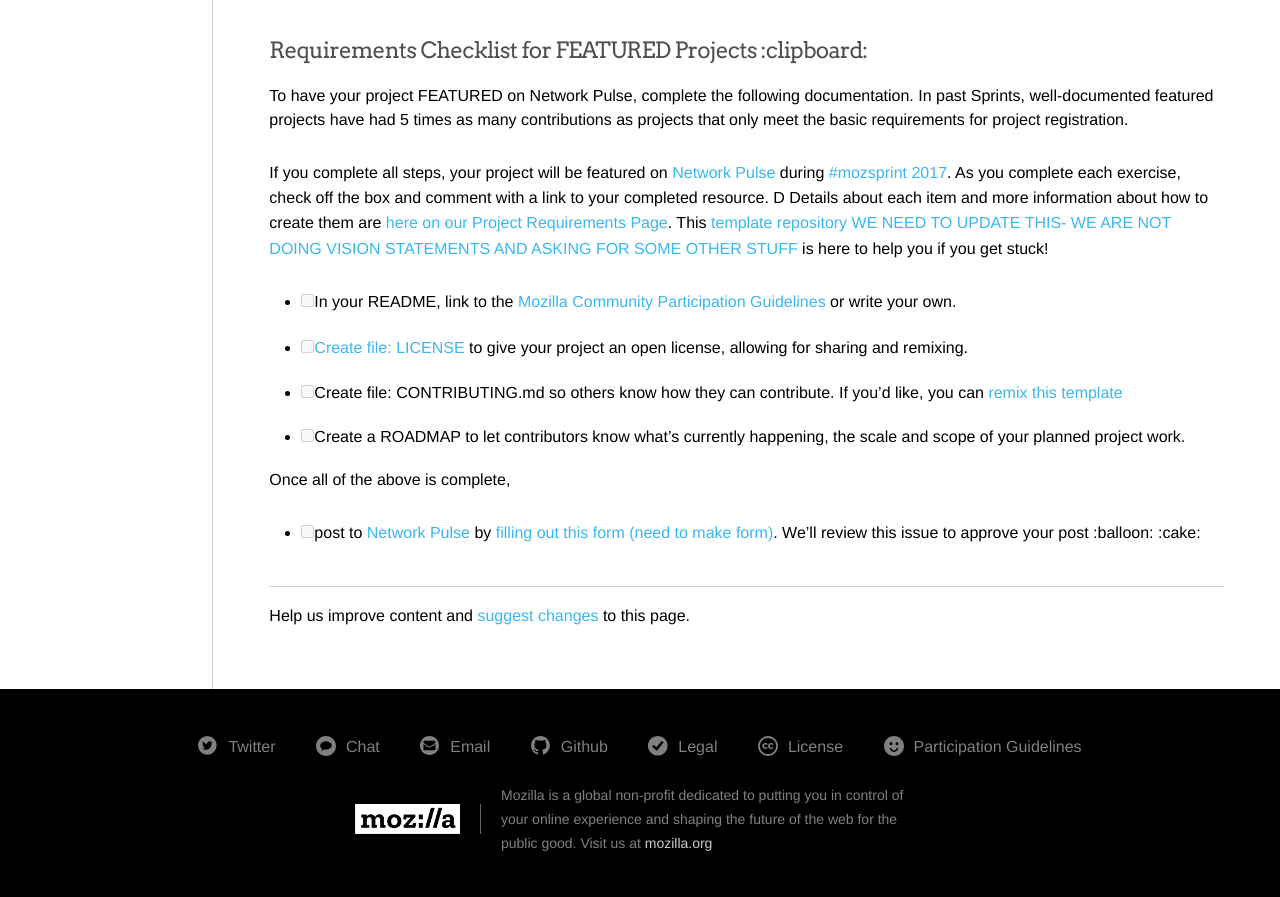
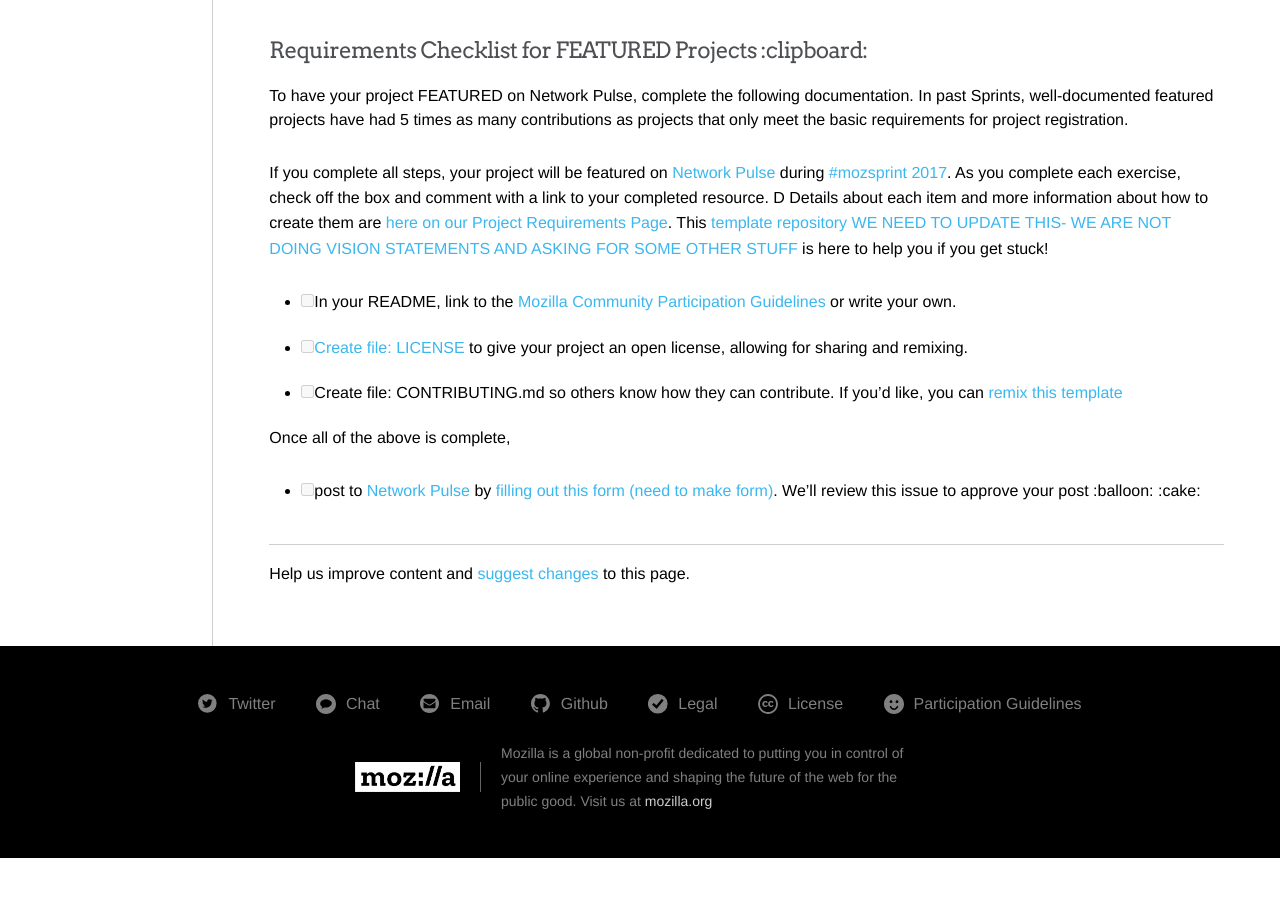
Before and after one commit to mozilla/global-sprint, a Jekyll site: the page built from issue-template.md, in a window 1280 px wide and 900 px high, scrolled down 1024 px. Shown: the top 897 px of the window. Built offline with Jekyll 4.4.1, drawn with Linux system fonts in a browser that asks for light colours; our own code applies the rules of GitHub Pages for plain Markdown files; comment, search, counter and statistics services are not loaded; a style sheet for code colours, icons or effects is not loaded; after the commit the page ends 1882 px from its top, so only the background shows below that.

Commit message:
Update issue-template.md

```diff
--- a/issue-template.md
+++ b/issue-template.md
@@ -33,8 +33,6 @@ This [template repository WE NEED TO UPDATE THIS- WE ARE NOT DOING VISION STATEM
 * [ ] In your README, link to the [Mozilla Community Participation Guidelines](https://www.mozilla.org/en-US/about/governance/policies/participation/) or write your own.
 * [ ] [Create file: LICENSE](http://choosealicense.com/) to give your project an open license, allowing for sharing and remixing.
 * [ ] Create file: CONTRIBUTING.md so others know how they can contribute. If you'd like, you can [remix this template](https://github.com/acabunoc/mozsprint-repo-template/blob/master/CONTRIBUTING.md)
-* [ ] Create a ROADMAP to let contributors know what's currently happening, the scale and scope of your planned project work.
-
 
 Once all of the above is complete,
 - [ ] post to [Network Pulse](http://mozillapulse.org/) by [filling out this form (need to make form)](). We'll review this issue to approve your post :balloon: :cake:
```
